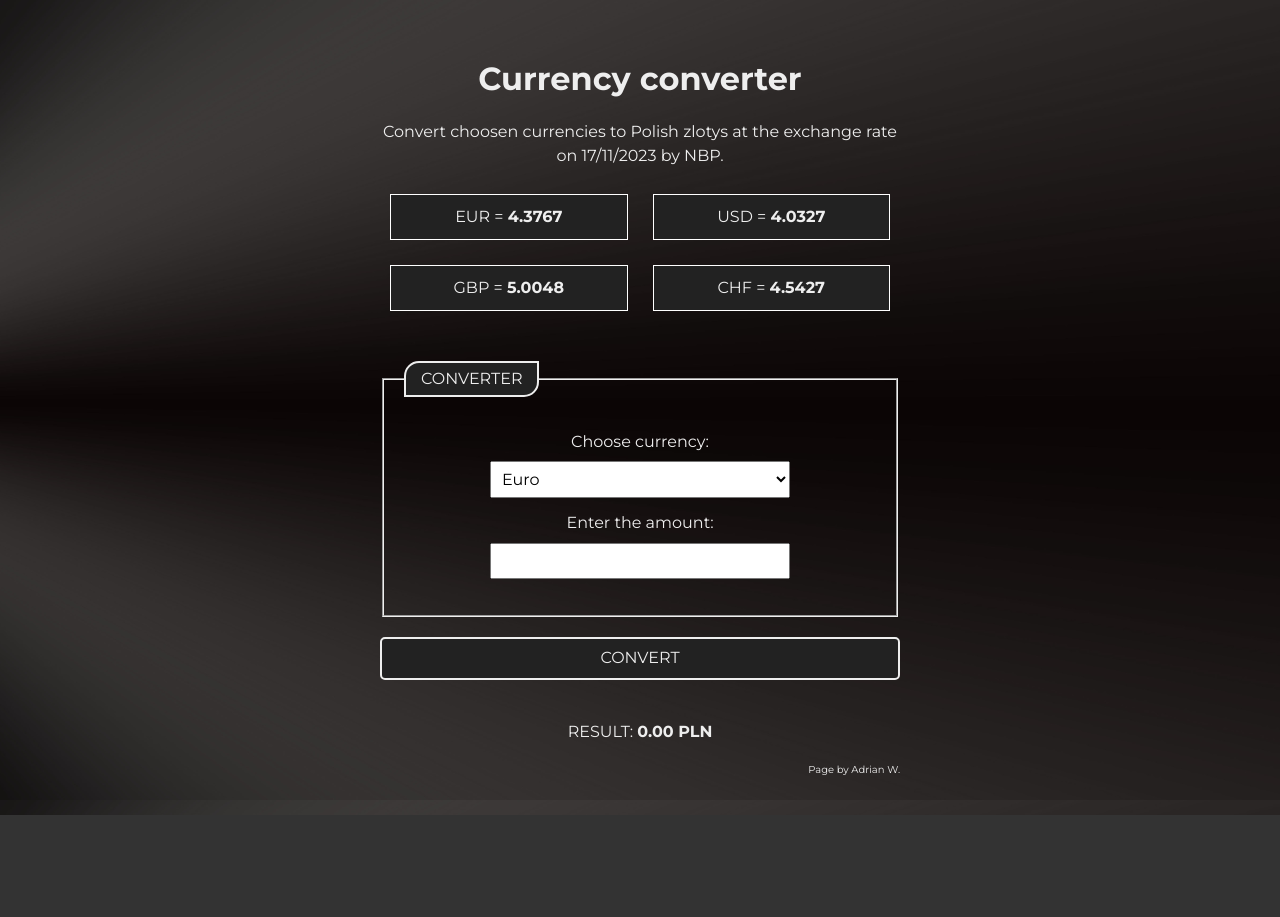
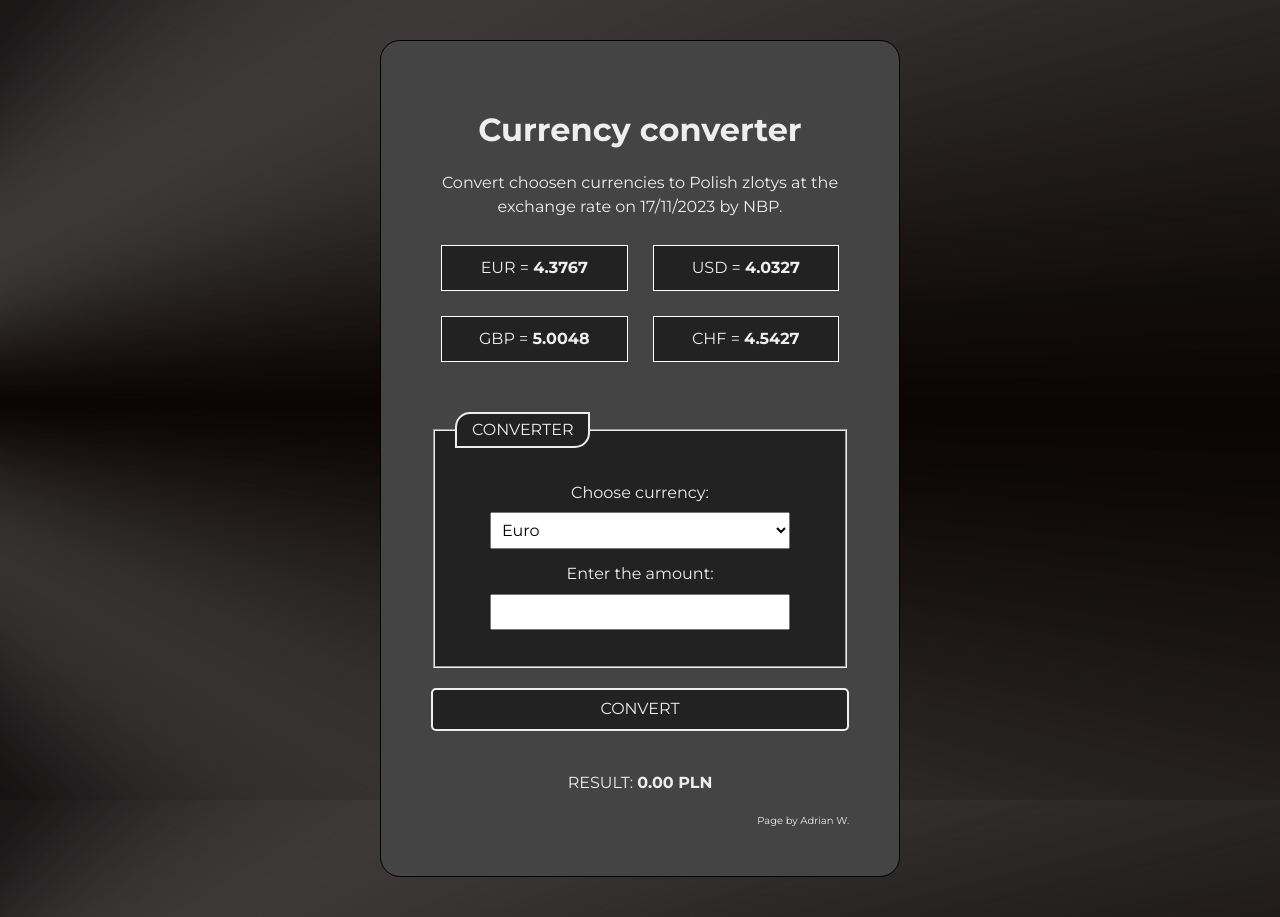
Before and after one commit to Adrode/currency-converter-react, a React (Create React App) app: page / in a window 1280 px wide. Before the commit the page ends 815 px from the top, so only its background shows below. Built offline with nearby package versions, Linux system fonts and the light colour scheme.

Commit message:
added Container over all ingredients and styling

```diff
--- a/src/App/App.js
+++ b/src/App/App.js
@@ -1,5 +1,6 @@
 import { useState } from 'react';
 import { currencies } from "./currencies";
+import Container from "../Container";
 import Header from "../Header";
 import Paragraph from "../Paragraph";
 import GridContainer from '../GridContainer';
@@ -16,7 +17,7 @@ function App() {
   };
 
   return (
-    <>
+    <Container>
       <Header
         title="Currency converter"
       />
@@ -35,7 +36,7 @@ function App() {
       <Footer
         text="Page by Adrian W."
       />
-    </>
+    </Container>
   );
 }
 
--- /dev/null
+++ b/src/Container/index.js
@@ -0,0 +1,9 @@
+import "./style.css";
+
+const Container = (props) => (
+    <main className="container">
+        {props.children}
+    </main>
+)
+
+export default Container;
--- /dev/null
+++ b/src/Container/style.css
@@ -0,0 +1,6 @@
+.container {
+    padding: 50px;
+    background-color: #444;
+    border: 1px solid black;
+    border-radius: 20px;
+}
--- a/src/Form/style.css
+++ b/src/Form/style.css
@@ -5,6 +5,7 @@
 
 .form__fieldset {
     padding: 20px;
+    background-color: #222;
 }
 
 .form__legend {
```
